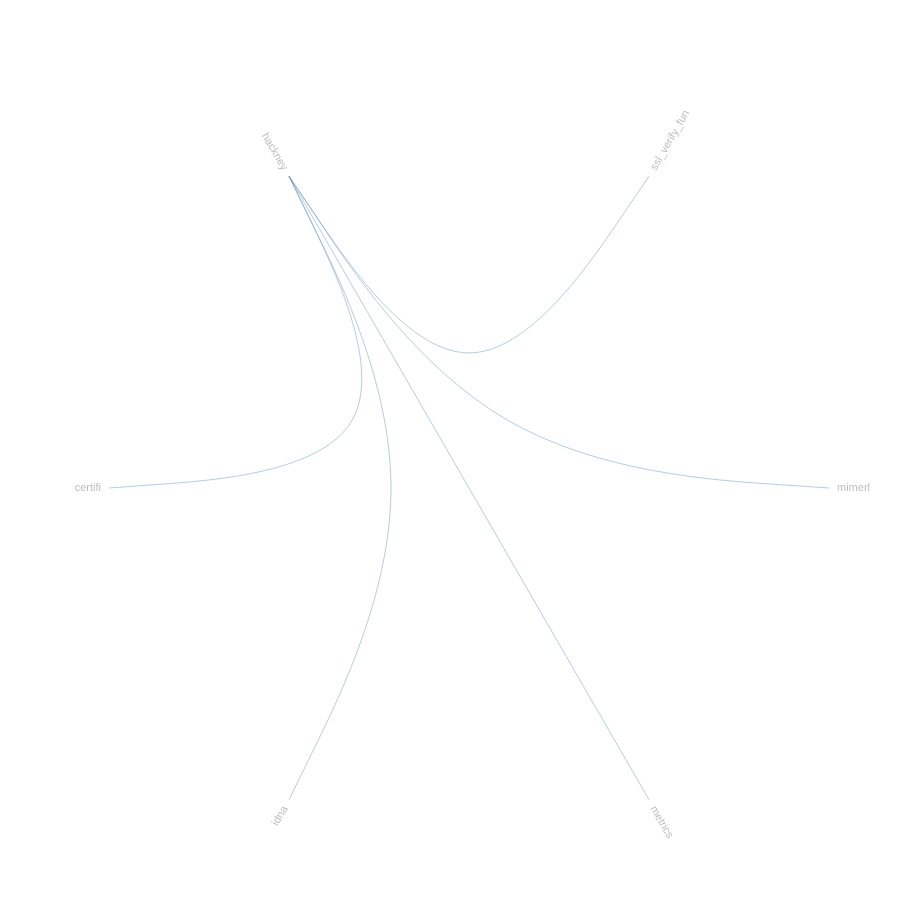
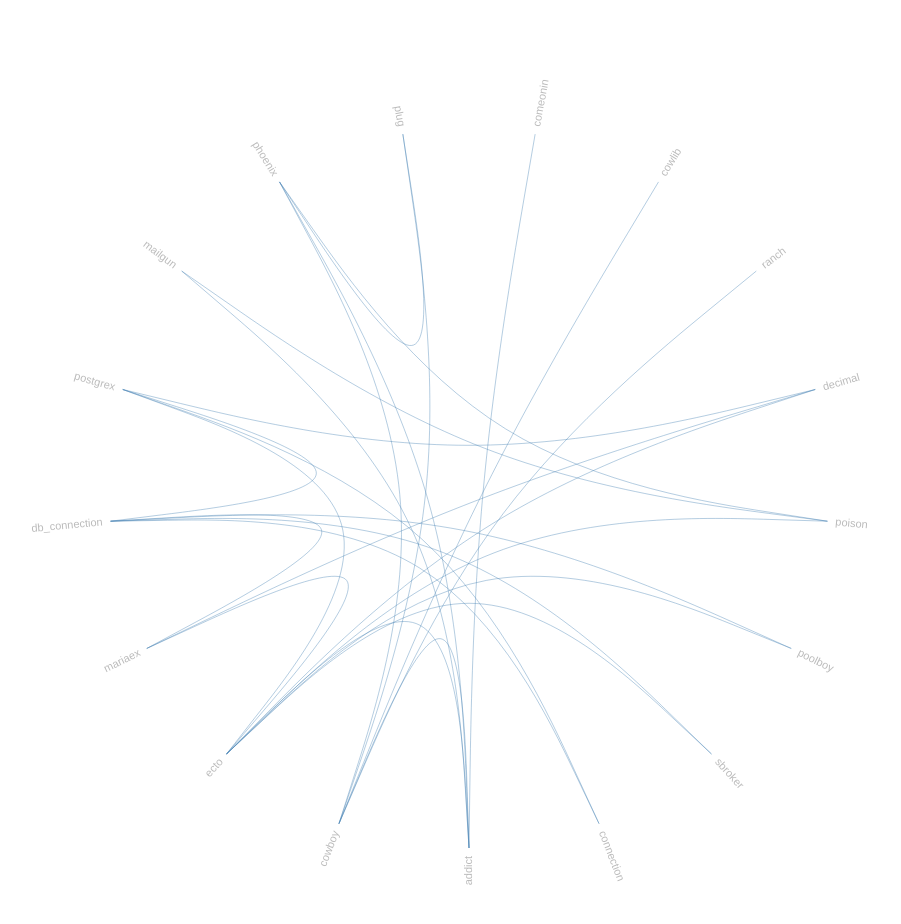
Before and after one commit to sivsushruth/mixgraph, a plain HTML site: page index.html in a window 1280 px wide. Shown: the whole page, without its empty margins (19-920 px from the left). Drawn offline with nearby package versions, Linux system fonts and the light colour scheme.

Commit message:
Grabs all deps

```diff
--- a/index.html
+++ b/index.html
@@ -62,7 +62,7 @@
       node = svg.append("g").selectAll(".node");
 
   var classes = [
-  {"name": "ssl_verify_fun", "imports": []}, {"name": "mimerl", "imports": []}, {"name": "metrics", "imports": []}, {"name": "idna", "imports": []}, {"name": "certifi", "imports": []}, {"name": "hackney", "imports": ["ssl_verify_fun", "mimerl", "metrics", "idna", "certifi"]}
+  {"name": "comeonin", "imports": []}, {"name": "cowlib", "imports": []}, {"name": "ranch", "imports": []}, {"name": "decimal", "imports": []}, {"name": "poison", "imports": []}, {"name": "poolboy", "imports": []}, {"name": "sbroker", "imports": []}, {"name": "connection", "imports": []}, {"name": "addict", "imports": ["comeonin", "cowboy", "ecto", "mailgun", "phoenix"]}, {"name": "cowboy", "imports": ["cowlib", "ranch"]}, {"name": "ecto", "imports": ["decimal", "mariaex", "poison", "poolboy", "postgrex", "sbroker"]}, {"name": "mariaex", "imports": ["db_connection", "decimal"]}, {"name": "db_connection", "imports": ["connection", "poolboy", "sbroker"]}, {"name": "postgrex", "imports": ["connection", "db_connection", "decimal"]}, {"name": "mailgun", "imports": ["poison"]}, {"name": "phoenix", "imports": ["cowboy", "plug", "poison"]}, {"name": "plug", "imports": ["cowboy"]}
   ];
 
   var nodes = cluster.nodes(packageHierarchy(classes)),
```
Also changed, not shown: 2 other files.
